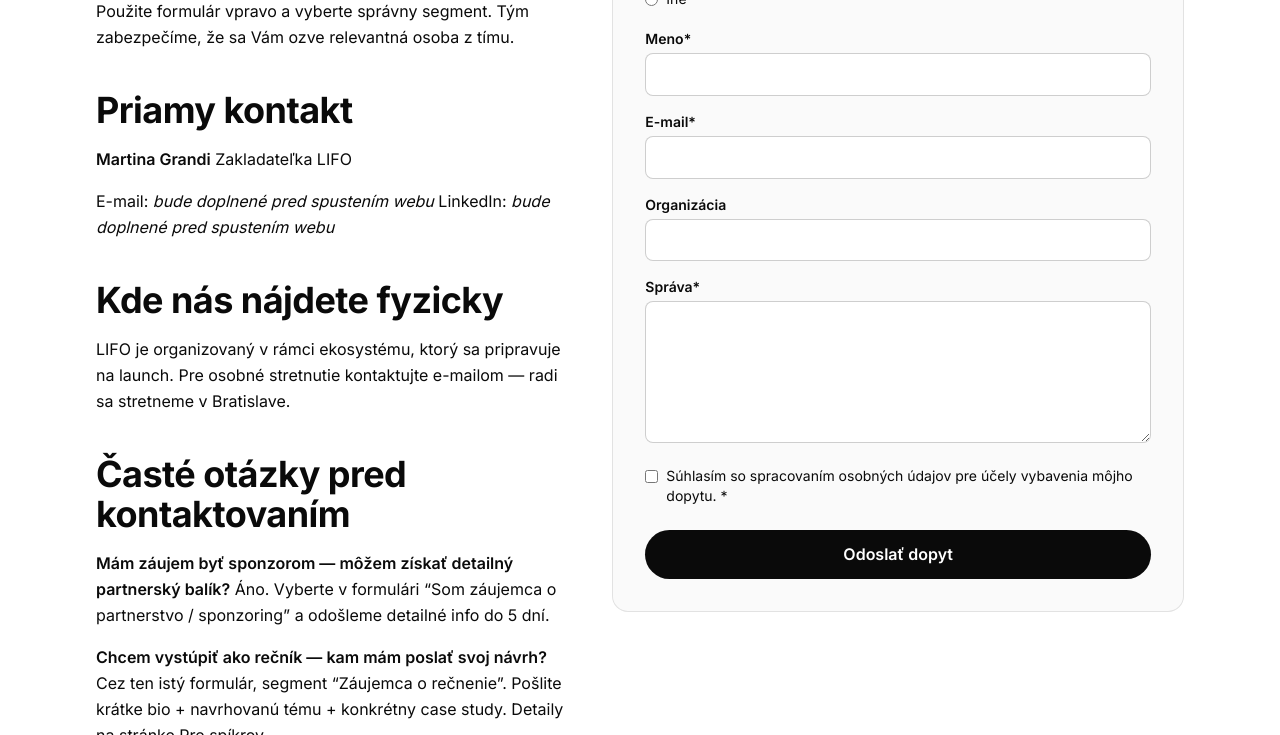
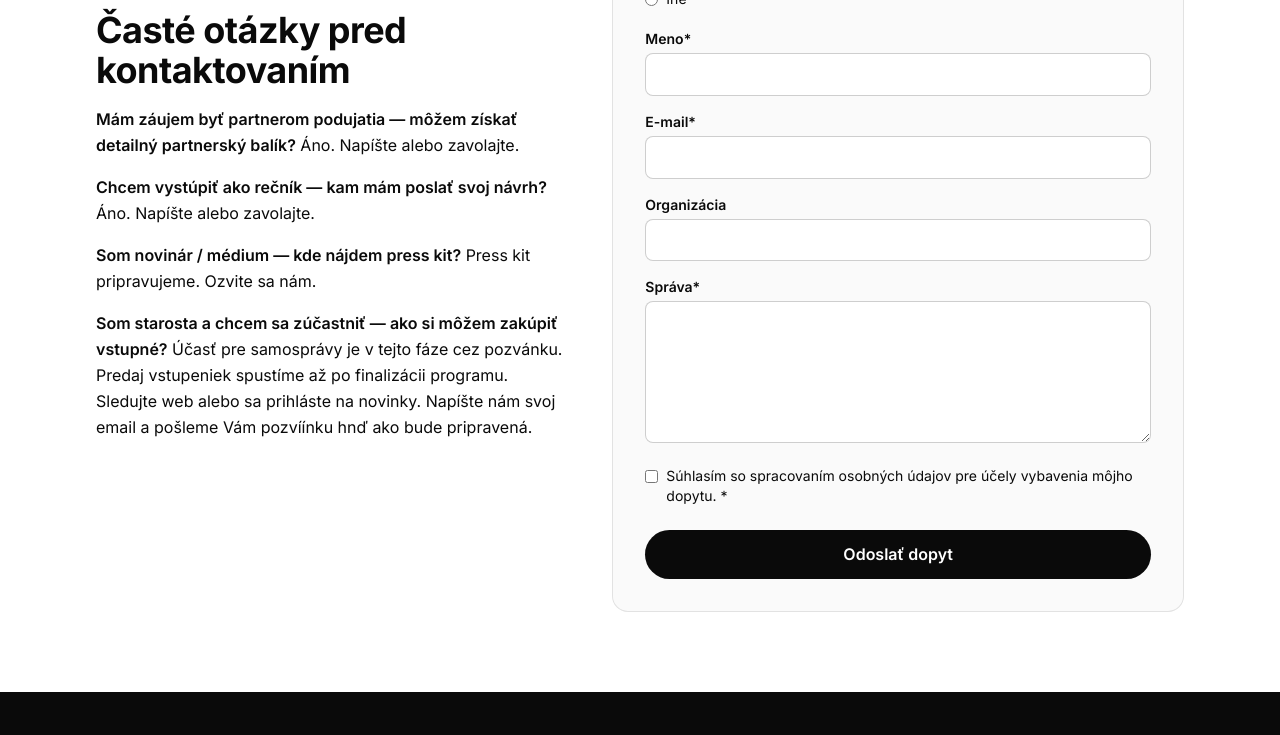
Before and after one commit to martinakovacovagrandi-coder/lifo-website, an Astro site: page /kontakt in a window 1280 px wide. Shown: the part 749-1484 px from the top of the page. Built offline with nearby package versions, Linux system fonts and the light colour scheme; Astro itself is replaced by a stand-in of ours.

Commit message:
Update contact.md

```diff
--- a/src/content/pages/sk/contact.md
+++ b/src/content/pages/sk/contact.md
@@ -1,40 +1,28 @@
 ---
 title: "Kontakt"
-description: "Ozvite sa — partner, rečník, médiá alebo všeobecná otázka. Odpovedáme do 5 pracovných dní."
+description: "Ozvite sa nám — potenciálny partner, zaujímavý rečník, médiálny partner."
 locale: sk
 order: 1
 ---
 
 # Kontakt
 
-**Ozvite sa.** Odpovedáme do **5 pracovných dní**.
-
-## Formulár
-
-Použite formulár vpravo a vyberte správny segment. Tým zabezpečíme, že sa Vám ozve relevantná osoba z tímu.
-
-## Priamy kontakt
-
-**Martina Grandi**
-Zakladateľka LIFO
+**Ozvite sa nám.** Každá konverzácia môže naštartoovať zmenu.
 
 E-mail: *bude doplnené pred spustením webu*
 LinkedIn: *bude doplnené pred spustením webu*
 
-## Kde nás nájdete fyzicky
-
-LIFO je organizovaný v rámci ekosystému, ktorý sa pripravuje na launch. Pre osobné stretnutie kontaktujte e-mailom — radi sa stretneme v Bratislave.
-
 ## Časté otázky pred kontaktovaním
 
-**Mám záujem byť sponzorom — môžem získať detailný partnerský balík?**
-Áno. Vyberte v formulári "Som záujemca o partnerstvo / sponzoring" a odošleme detailné info do 5 dní.
+**Mám záujem byť partnerom podujatia — môžem získať detailný partnerský balík?**
+Áno. Napíšte alebo zavolajte.
 
 **Chcem vystúpiť ako rečník — kam mám poslať svoj návrh?**
-Cez ten istý formulár, segment "Záujemca o rečnenie". Pošlite krátke bio + navrhovanú tému + konkrétny case study. Detaily na stránke [Pre spíkrov](/pre-spikrov).
+Áno. Napíšte alebo zavolajte.
 
 **Som novinár / médium — kde nájdem press kit?**
-Press kit pripravujeme. Kontaktujte nás cez formulár (segment "Médiá") a pošleme Vám materiály individuálne.
+Press kit pripravujeme. Ozvite sa nám.
 
-**Som starosta a chcem sa zúčastniť — môžem si kúpiť lístok?**
+**Som starosta a chcem sa zúčastniť — ako si môžem zakúpiť vstupné?**
 Účasť pre samosprávy je v tejto fáze cez pozvánku. Predaj vstupeniek spustíme až po finalizácii programu. Sledujte web alebo sa prihláste na novinky.
+Napíšte nám svoj email a pošleme Vám pozvíínku hnď ako bude pripravená.
```
